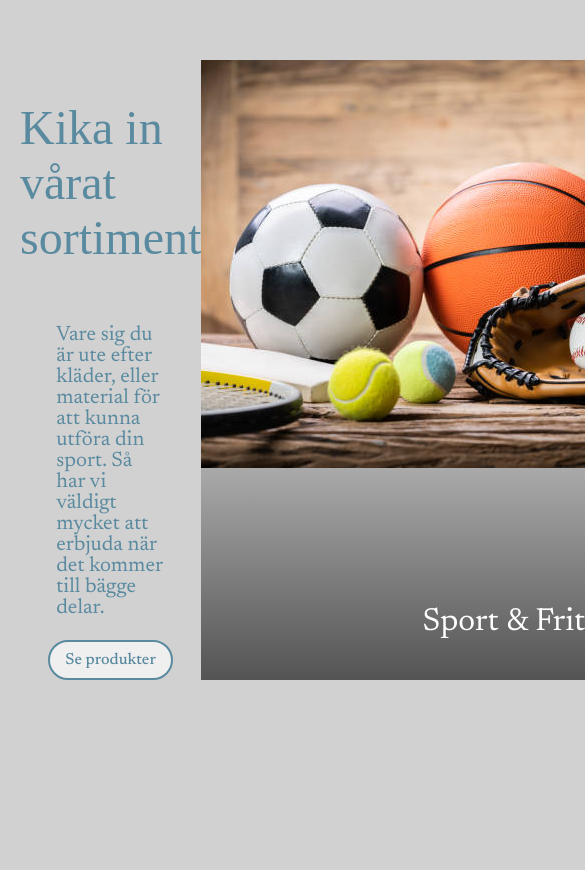
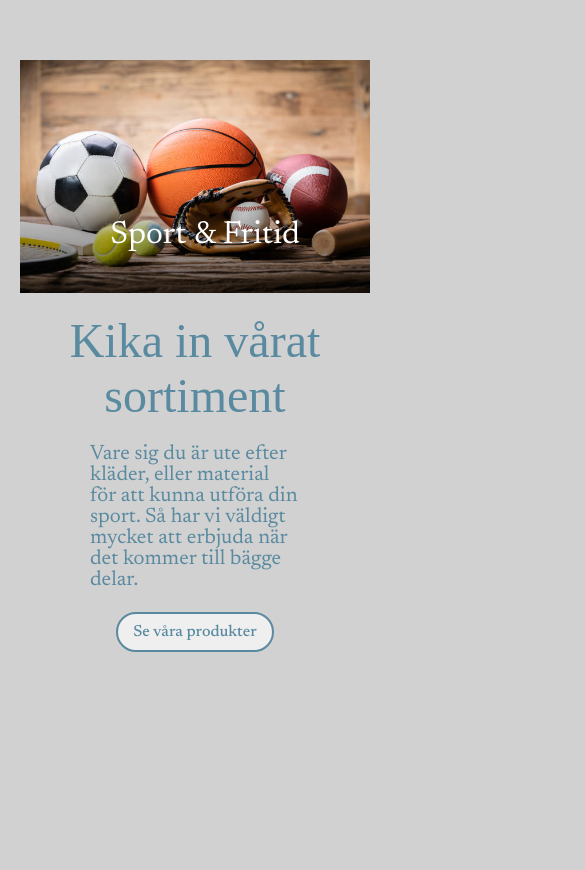
Before and after one commit to GustavssonMarcus/Exam, a Next.js app in the folder frontend/sport-space/: page / in a window 390 px wide. Shown: the part 934-1804 px from the top of the page, 585 px wide, since content can reach past the window. Built offline with nearby package versions, Linux system fonts and the light colour scheme; a web font is replaced by a local one.

Commit message:
Responsiv design

```diff
--- a/frontend/sport-space/src/app/page.tsx
+++ b/frontend/sport-space/src/app/page.tsx
@@ -1,3 +1,5 @@
+import Link from "next/link";
+
 export default function Home() {
   return (
     <div>
@@ -15,7 +17,9 @@ export default function Home() {
                 Vare sig du är ute efter kläder, eller material för att kunna utföra din sport.
                 Så har vi väldigt mycket att erbjuda när det kommer till bägge delar.
               </p>
-              <button className="content-product-container__btn">Se produkter</button>
+              <button className="content-product-container__btn">
+                <Link href="/Products">Se våra produkter</Link>
+              </button>
             </div>
             <div className="content-product-image">
               <p className="content-product-image__link">Sport & Fritid</p>
--- a/frontend/sport-space/src/app/scss/_section.scss
+++ b/frontend/sport-space/src/app/scss/_section.scss
@@ -3,10 +3,17 @@
 
 .content {
     height: 100vh;
+    @include desktop {
+        height: auto;
+    }
 
     &-product {
         display: flex;
         padding-top: 50px;
+        @include mobile {
+            flex-direction: column-reverse;
+            gap: 20px;
+        }
 
         &-container {
             display: flex;
@@ -19,6 +26,10 @@
                 font-size: 3rem;
                 font-weight: 500;
                 color: v.$text-color;
+                text-align: center;
+                @include mobile {
+                    margin: 0;
+                }
             }
             &__text {
                 font-family: v.$text-font;
@@ -27,17 +38,23 @@
                 width: 60%;
             }
             &__btn {
-                padding: 10px 15px;
                 border: 2px solid v.$text-color;
                 border-radius: 20px;
-                font-size: 1rem;
-                font-family: v.$text-font;
-                font-weight: 500;
-                color: v.$text-color;
                 cursor: pointer;
+                //height: 40px;
+                padding: 10px 15px;
+                a {
+                    text-decoration: none;
+                    font-size: 1rem;
+                    font-family: v.$text-font;
+                    font-weight: 500;
+                    color: v.$text-color;
+                }
+                a:hover {
+                    color: white;
+                }
                 &:hover {
                     background-color: v.$text-color;
-                    color: white;
                 }
             }
         }
@@ -59,7 +76,10 @@
             &__img {
                 height: auto;
                 display: block;
-                transition: transform 0.3s ease, filter 0.3s ease;
+                transition: transform 0.5s ease;
+                @include mobile {
+                    width: 100%;
+                }
             }
         }
         &-image::before {
@@ -72,7 +92,7 @@
             background: linear-gradient(to top, rgba(0, 0, 0, 0.6), rgba(0, 0, 0, 0));
             pointer-events: none;
             z-index: 1;
-            transition: transform 0.3s ease, filter 0.3s ease;
+            transition: transform 0.5s ease, background  0.3s ease;
         }
         &-image:hover img {
             transform: translateY(-10px);
```
